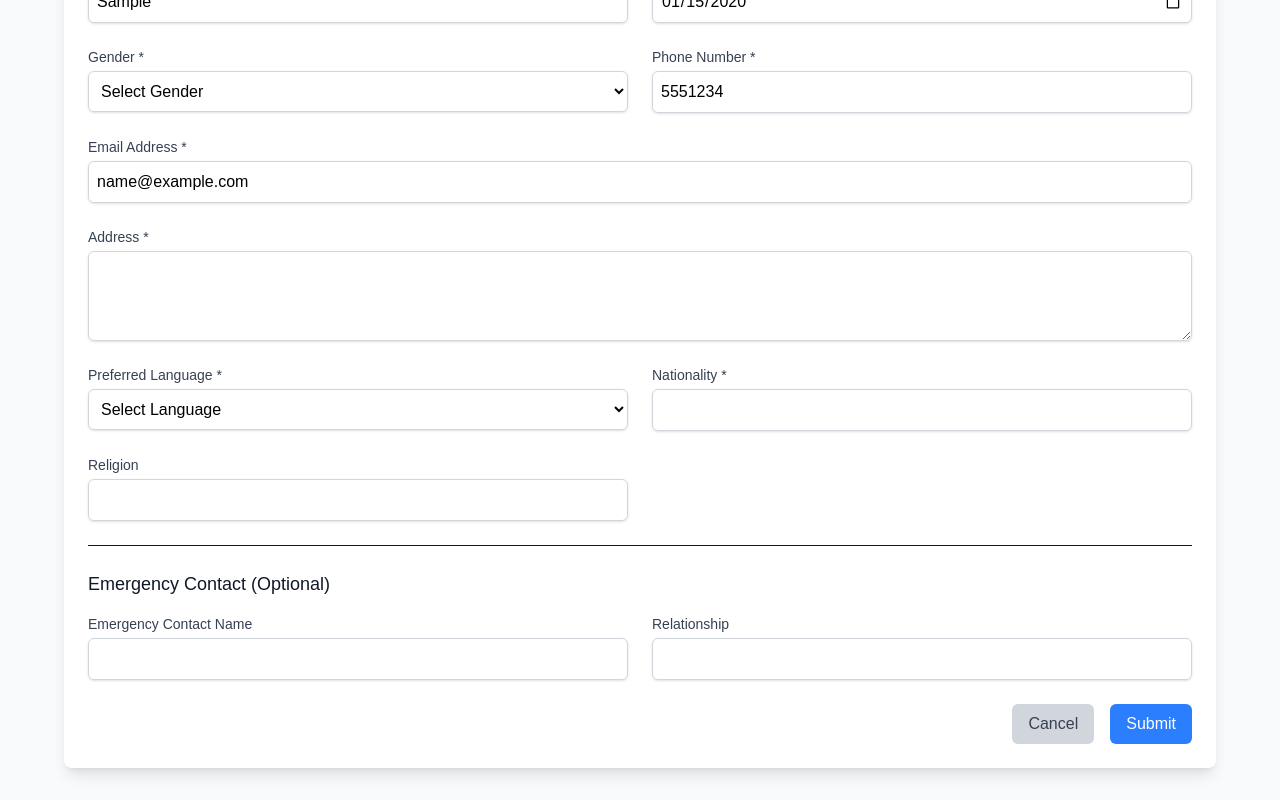
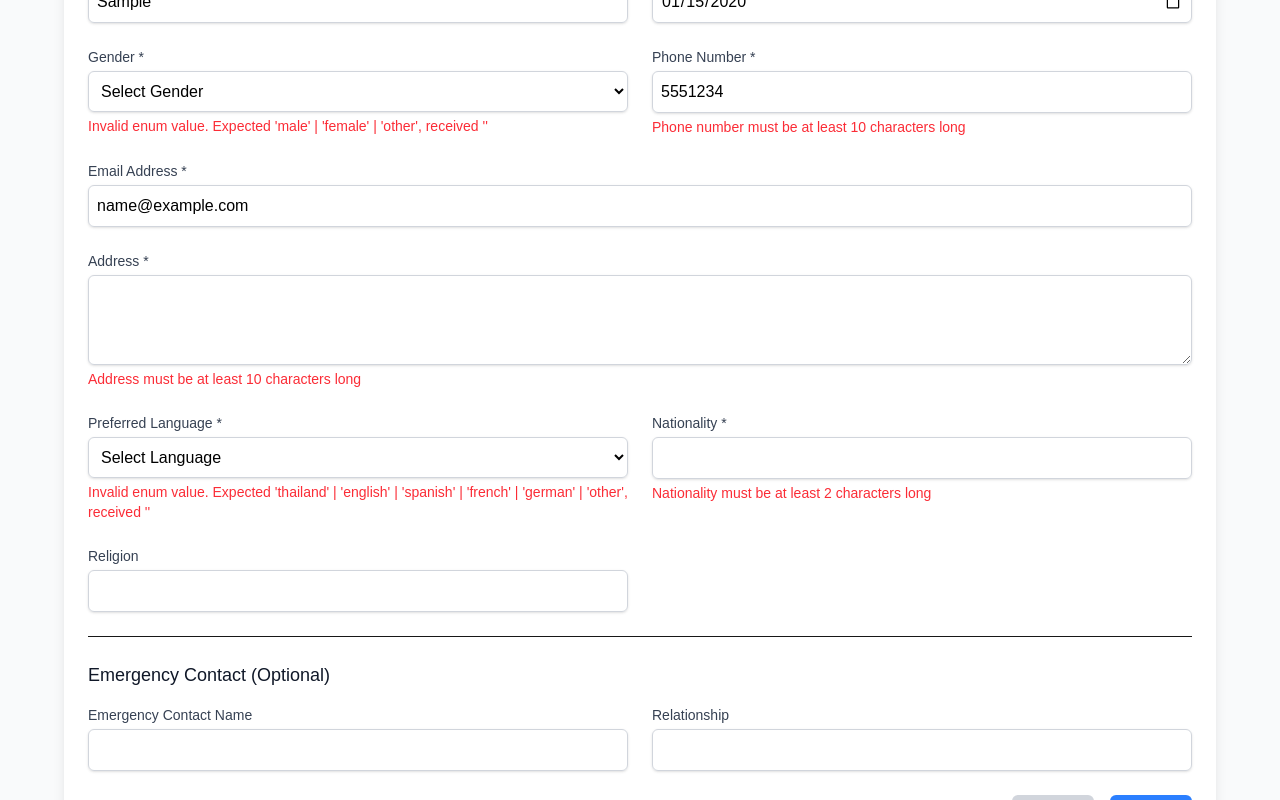
Before and after one commit to MarkMPW/patient-realtime-monitoring, a Next.js app: page / in a window 1280 px wide. Both pictures are taken after typing "Sample", "Sample", "Sample", "2020-01-15", "5551234", "name@example.com" into the empty fields and a click on the button "Submit". Shown: the part 245-1045 px from the top of the page. Built offline with nearby package versions, Linux system fonts and the light colour scheme.

Commit message:
implement validation

```diff
--- a/components/PatientForm.tsx
+++ b/components/PatientForm.tsx
@@ -3,6 +3,8 @@
 import { useState } from "react";
 import Input from "./Input";
 import { PatientFormDataType } from "@/interfaces/patientFormData";
+import formSchema from "@/lib/validatiopn";
+import z from "zod";
 
 const PatientForm = () => {
   const [patientData, setPatientData] = useState<PatientFormDataType>({
@@ -22,6 +24,7 @@ const PatientForm = () => {
       relationship: "",
     },
   });
+  const [error, setError] = useState<Record<string, string>>({});
 
   const handleInputChange = (
     e: React.ChangeEvent<
@@ -50,9 +53,17 @@ const PatientForm = () => {
     });
   };
 
-  const handleSubmit = (e: React.FormEvent) => {
+  const handleSubmit = async (e: React.FormEvent) => {
     e.preventDefault();
-    console.log("Patient Data Submitted:", patientData);
+    try {
+      const error = await formSchema.parseAsync(patientData);
+      console.log("Validation Passed:", error);
+    } catch (error) {
+      if(error instanceof z.ZodError) {
+        const zodError = error.flatten().fieldErrors;
+        setError(zodError as any);
+      }
+    }
   };
 
   return (
@@ -80,6 +91,9 @@ const PatientForm = () => {
                   value={patientData.firstName}
                   onChange={handleInputChange}
                 />
+                {error.firstName && (
+                  <p className="text-red-500 text-sm mt-1">{error.firstName}</p>
+                )}
               </div>
               <div>
                 <label
@@ -113,6 +127,9 @@ const PatientForm = () => {
                   value={patientData.lastName}
                   onChange={handleInputChange}
                 />
+                {error.lastName && (
+                  <p className="text-red-500 text-sm mt-1">{error.lastName}</p>
+                )}
               </div>
               <div>
                 <label
@@ -130,6 +147,9 @@ const PatientForm = () => {
                   value={patientData.dateOfBirth}
                   onChange={handleInputChange}
                 />
+                {error.dateOfBirth && (
+                  <p className="text-red-500 text-sm mt-1">{error.dateOfBirth}</p>
+                )}
               </div>
               <div>
                 <label
@@ -152,6 +172,9 @@ const PatientForm = () => {
                   <option value="female">Female</option>
                   <option value="other">Other</option>
                 </select>
+                {error.gender && (
+                  <p className="text-red-500 text-sm mt-1">{error.gender}</p>
+                )}
               </div>
               <div>
                 <label
@@ -170,6 +193,9 @@ const PatientForm = () => {
                   value={patientData.phoneNumber}
                   onChange={handleInputChange}
                 />
+                {error.phoneNumber && (
+                  <p className="text-red-500 text-sm mt-1">{error.phoneNumber}</p>
+                )}
               </div>
             </div>
             <div className="space-y-6">
@@ -189,6 +215,9 @@ const PatientForm = () => {
                   value={patientData.email}
                   onChange={handleInputChange}
                 />
+                {error.email && (
+                  <p className="text-red-500 text-sm mt-1">{error.email}</p>
+                )}
               </div>
               <div>
                 <label
@@ -206,6 +235,9 @@ const PatientForm = () => {
                   value={patientData.address}
                   onChange={handleInputChange}
                 />
+                {error.address && (
+                  <p className="text-red-500 text-sm mt-1">{error.address}</p>
+                )}
               </div>
             </div>
             <div className="grid grid-cols-1 md:grid-cols-2 gap-6">
@@ -233,6 +265,11 @@ const PatientForm = () => {
                   <option value="german">German</option>
                   <option value="other">Other</option>
                 </select>
+                {error.preferredLanguage && (
+                  <p className="text-red-500 text-sm mt-1">
+                    {error.preferredLanguage}
+                  </p>
+                )}
               </div>
               <div>
                 <label
@@ -250,6 +287,9 @@ const PatientForm = () => {
                   value={patientData.nationality}
                   onChange={handleInputChange}
                 />
+                {error.nationality && (
+                  <p className="text-red-500 text-sm mt-1">{error.nationality}</p>
+                )}
               </div>
               <div>
                 <label
--- a/lib/validatiopn.ts
+++ b/lib/validatiopn.ts
@@ -1,8 +1,8 @@
 import { z } from 'zod';
 
 const formSchema = z.object({
-  firstname: z.string().min(5, "First name must be at least 5 characters long"),
-  lastname: z.string().min(5, "Last name must be at least 5 characters long"),
+  firstName: z.string().min(5, "First name must be at least 5 characters long"),
+  lastName: z.string().min(5, "Last name must be at least 5 characters long"),
   middleName: z.string().optional(),
   dateOfBirth: z.string().refine((date) => {
     const parsedDate = new Date(date);
@@ -10,11 +10,11 @@ const formSchema = z.object({
   }, {
     message: "Date of birth must be a valid date and cannot be in the future",
   }),
-  gender: z.enum(["Male", "Female", "Other"]),
+  gender: z.enum(["male", "female", "other"]),
   phoneNumber: z.string().min(10, "Phone number must be at least 10 characters long"),
   email: z.string().email("Invalid email address"),
   address: z.string().min(10, "Address must be at least 10 characters long"),
-  preferredLanguage: z.enum(["Thailand", "English", "Spanish", "French", "German", "Other"]),
+  preferredLanguage: z.enum(["thailand", "english", "spanish", "french", "german", "other"]),
   nationality: z.string().min(2, "Nationality must be at least 2 characters long"),
   religion: z.string().optional(),
   emergencyContact: z.object({
```
